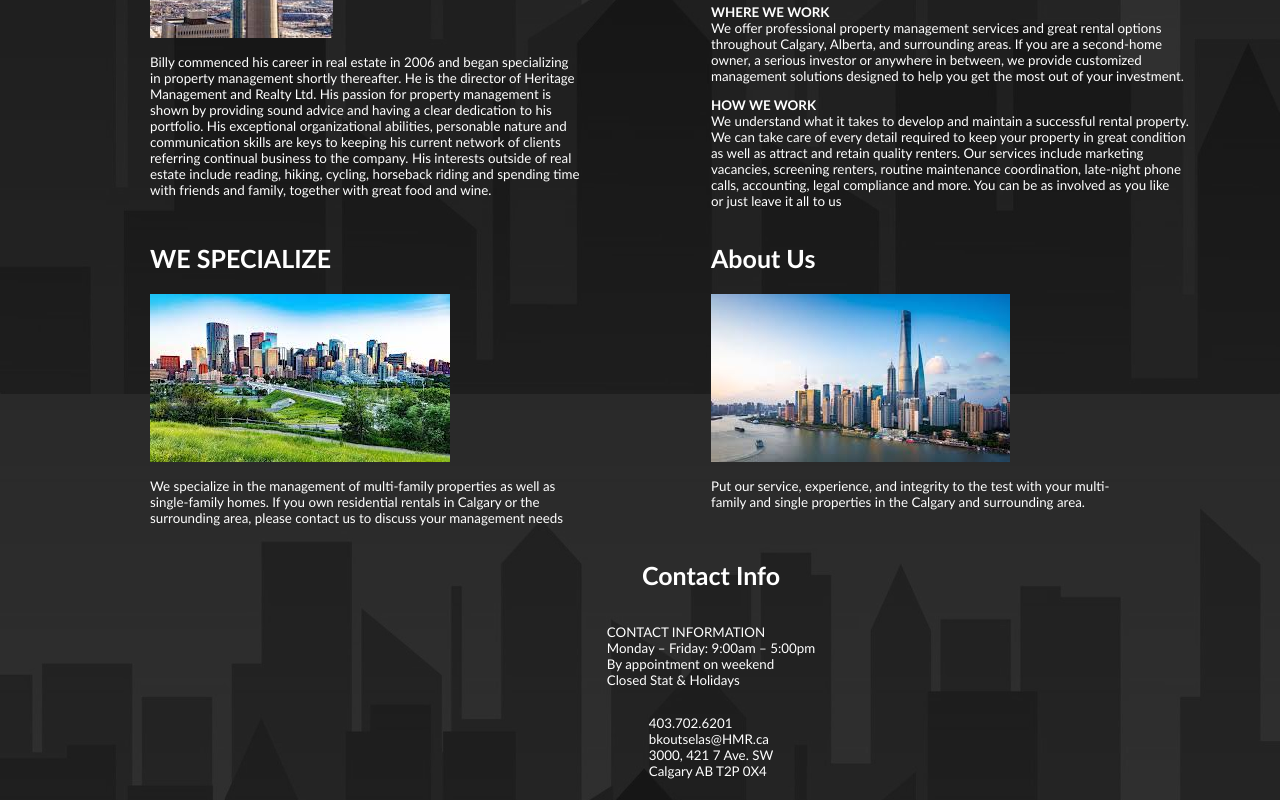
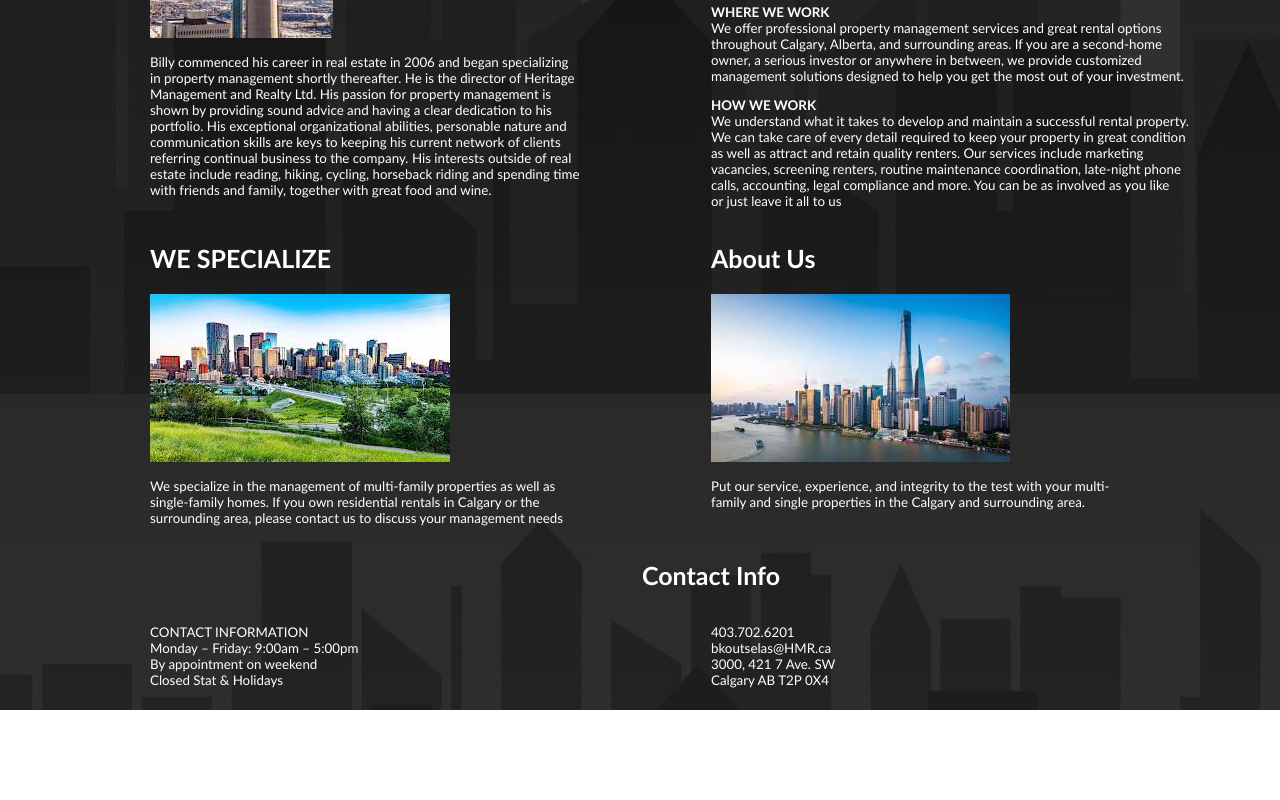
Before and after one commit to ARMAAN11ALLIDINA/HeritageManagment, a plain HTML site: page index.html in a window 1280 px wide. Shown: the part 406-1206 px from the top of the page. After the commit the page ends 1116 px from the top, so only its background shows below. Drawn offline with Linux system fonts and the light colour scheme.

Commit message:
Update index.html

```diff
--- a/index.html
+++ b/index.html
@@ -43,8 +43,10 @@
     </section>
     <div class="a">
         <h2>Contact Info</h2>
-            <p>CONTACT INFORMATION<br>Monday – Friday: 9:00am – 5:00pm<br>By appointment on weekend<br>Closed Stat & Holidays</p>
-            <p>403.702.6201<br>bkoutselas@HMR.ca<br>3000, 421 7 Ave. SW<br>Calgary AB T2P 0X4</p>
     </div>
+    <section class="vision">
+        <div><p>CONTACT INFORMATION<br>Monday – Friday: 9:00am – 5:00pm<br>By appointment on weekend<br>Closed Stat & Holidays</p></div>
+        <div></idi><p>403.702.6201<br>bkoutselas@HMR.ca<br>3000, 421 7 Ave. SW<br>Calgary AB T2P 0X4</p></div>
+    </section>
 </body>
 </html>
```
